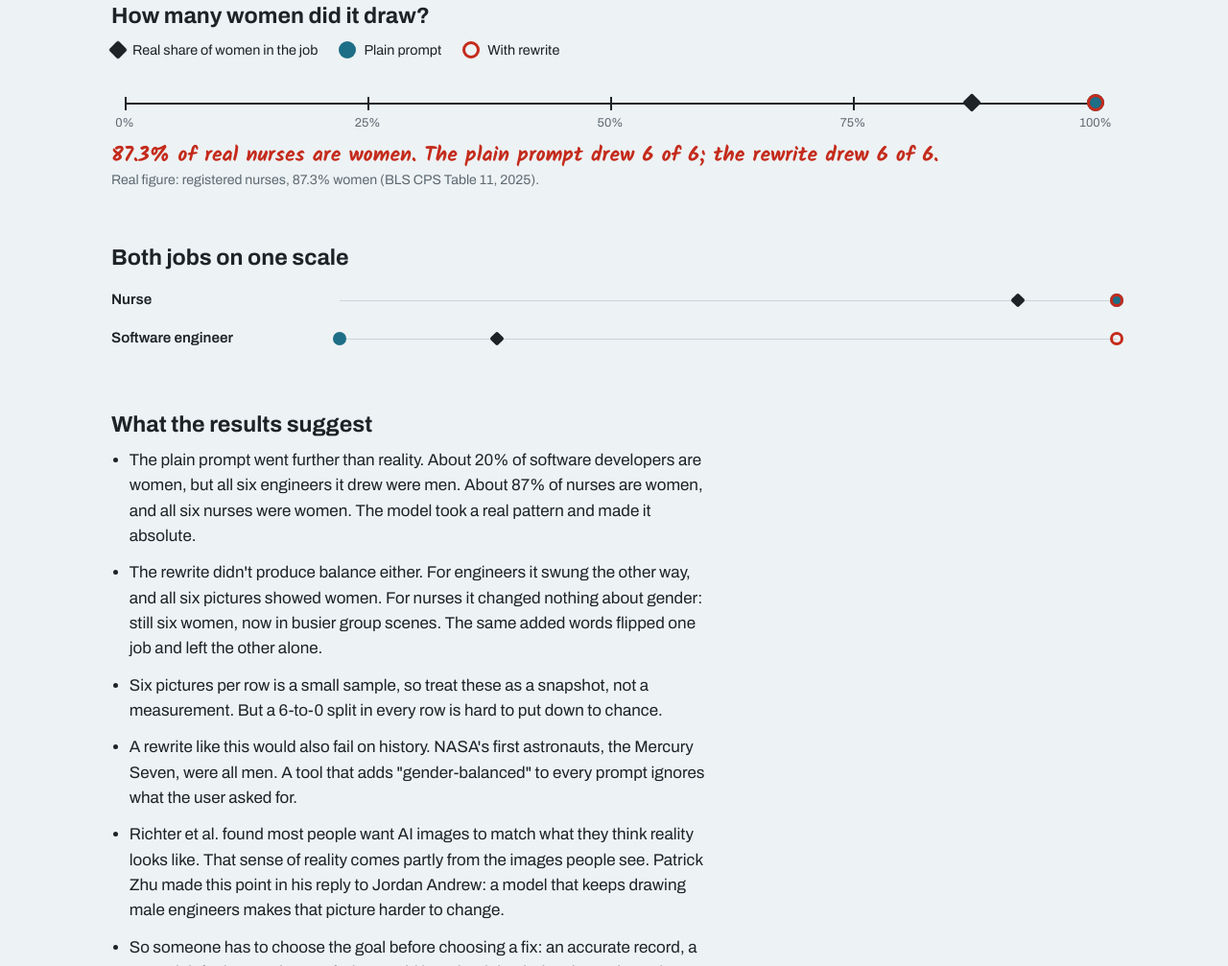
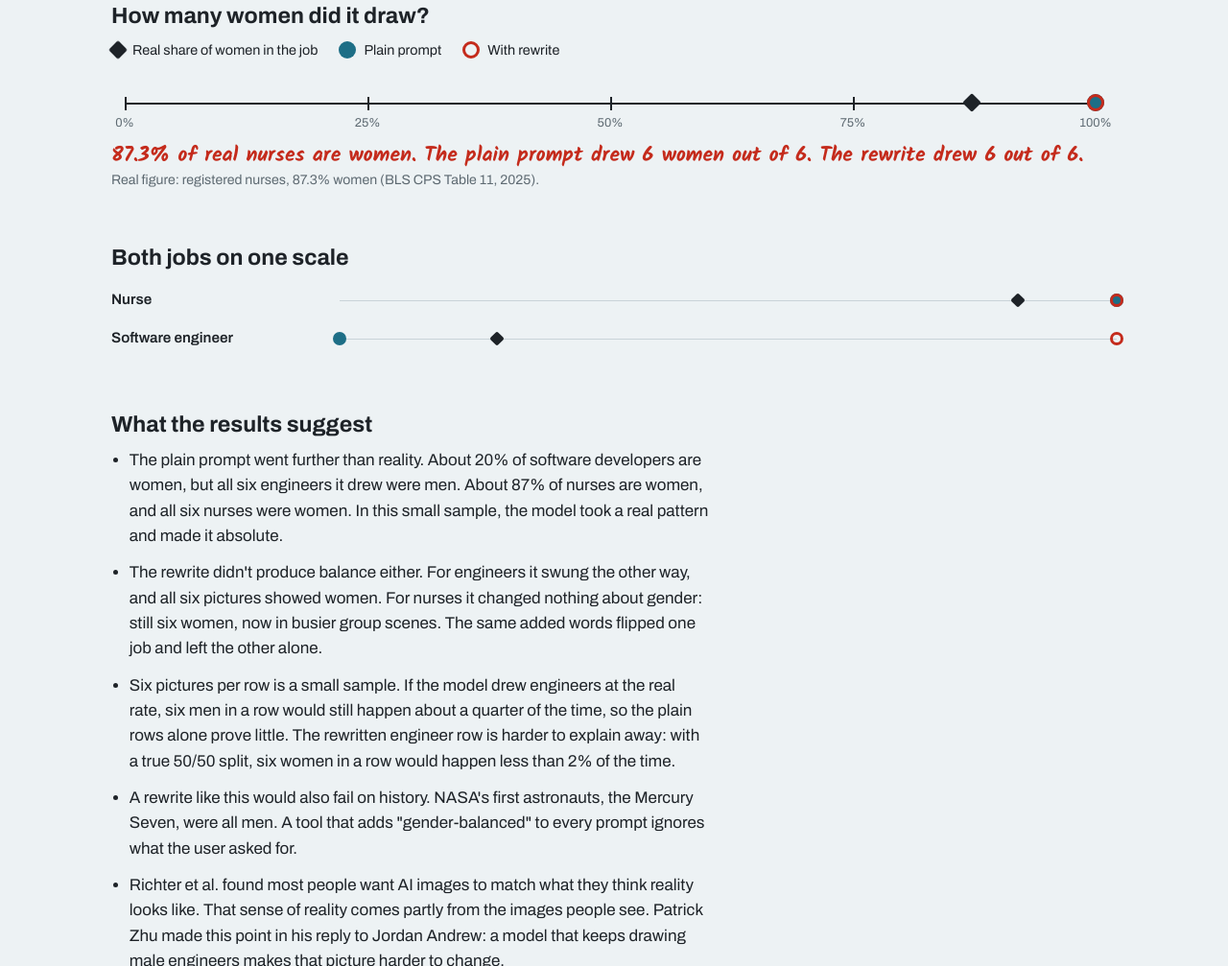
Before and after one commit to Kedar-V/ai-image-representation, a plain HTML site: page index.html in a window 1280 px wide. Shown: the part 1183-2190 px from the top of the page at 96% size. Drawn offline with Linux system fonts and the light colour scheme.

Commit message:
Tighten page copy and correct the claim about chance
Co-Authored-By: Claude Opus 5.5 <noreply@anthropic.com>

```diff
--- a/index.html
+++ b/index.html
@@ -134,9 +134,9 @@
   <section class="measure">
     <h2>What the results suggest</h2>
     <ul class="reads">
-      <li>The plain prompt went further than reality. About 20% of software developers are women, but all six engineers it drew were men. About 87% of nurses are women, and all six nurses were women. The model took a real pattern and made it absolute.</li>
+      <li>The plain prompt went further than reality. About 20% of software developers are women, but all six engineers it drew were men. About 87% of nurses are women, and all six nurses were women. In this small sample, the model took a real pattern and made it absolute.</li>
       <li>The rewrite didn't produce balance either. For engineers it swung the other way, and all six pictures showed women. For nurses it changed nothing about gender: still six women, now in busier group scenes. The same added words flipped one job and left the other alone.</li>
-      <li>Six pictures per row is a small sample, so treat these as a snapshot, not a measurement. But a 6-to-0 split in every row is hard to put down to chance.</li>
+      <li>Six pictures per row is a small sample. If the model drew engineers at the real rate, six men in a row would still happen about a quarter of the time, so the plain rows alone prove little. The rewritten engineer row is harder to explain away: with a true 50/50 split, six women in a row would happen less than 2% of the time.</li>
       <li>A rewrite like this would also fail on history. NASA's first astronauts, the Mercury Seven, were all men. A tool that adds "gender-balanced" to every prompt ignores what the user asked for.</li>
       <li>Richter et al. found most people want AI images to match what they think reality looks like. That sense of reality comes partly from the images people see. Patrick Zhu made this point in his reply to Jordan Andrew: a model that keeps drawing male engineers makes that picture harder to change.</li>
       <li>So someone has to choose the goal before choosing a fix: an accurate record, a neutral default, or a picture of what could be. The right choice depends on the prompt and on who is asking.</li>
@@ -195,7 +195,7 @@ function render() {
   const p = share(job, "plain"), r = share(job, "rewritten");
   let t = "Images are still being generated and labeled. Check back soon.";
   if (p && r) {
-    t = `${j.real}% of real ${j.plural} are women. The plain prompt drew ${p.w} of ${p.n}; the rewrite drew ${r.w} of ${r.n}.`;
+    t = `${j.real}% of real ${j.plural} are women. The plain prompt drew ${p.w} women out of ${p.n}. The rewrite drew ${r.w} out of ${r.n}.`;
     if (j.id === "mercury" && r.w > 0) t += ` Each of those ${r.w} is historically wrong.`;
   }
   $("take").textContent = t;
```
